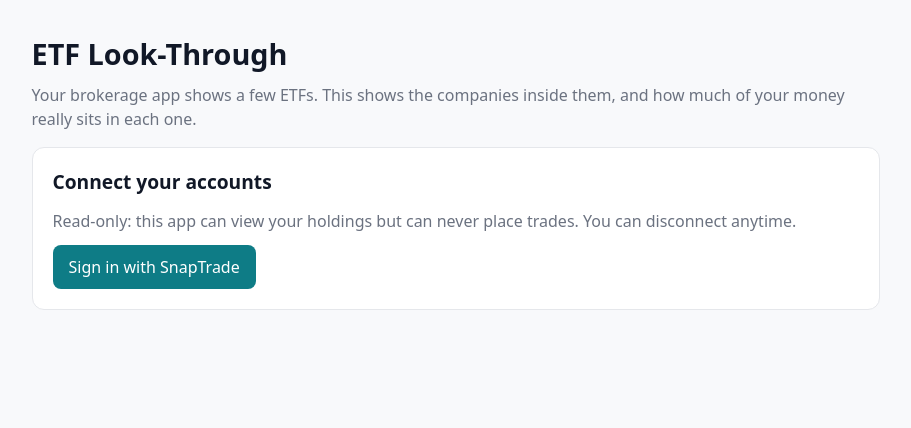
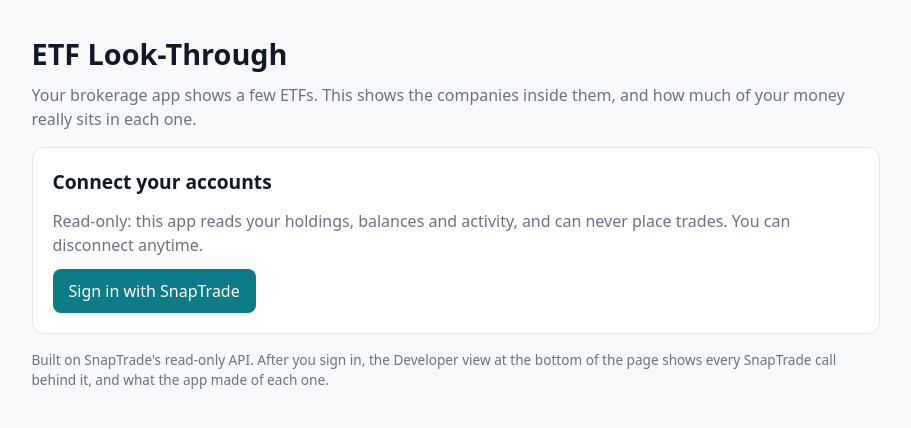
Before and after one commit to nancyli15/etf-lookthrough, a Next.js app: page / in a window 1280 px wide. Shown: the top 428 px of the page, without its empty margins (177-1088 px from the left). Built offline with nearby package versions, Linux system fonts and the light colour scheme; no server answers.

Commit message:
Say waht the app reads in the sign-in page and mention the Developer view

```diff
--- a/app/page.tsx
+++ b/app/page.tsx
@@ -36,11 +36,16 @@ export default async function Home({
       <div className="card">
         <h2>Connect your accounts</h2>
         <p className="muted">
-          Read-only: this app can view your holdings but can never place trades. You can disconnect
-          anytime.
+          Read-only: this app reads your holdings, balances and activity, and can never place
+          trades. You can disconnect anytime.
         </p>
         <a className="button" href="/login">Sign in with SnapTrade</a>
       </div>
+
+      <p className="muted small">
+        Built on SnapTrade's read-only API. After you sign in, the Developer view at the bottom of
+        the page shows every SnapTrade call behind it, and what the app made of each one.
+      </p>
     </>
   );
 }
```
Also changed, not shown: 1 other file (tests, documents, lock files or other folders).
